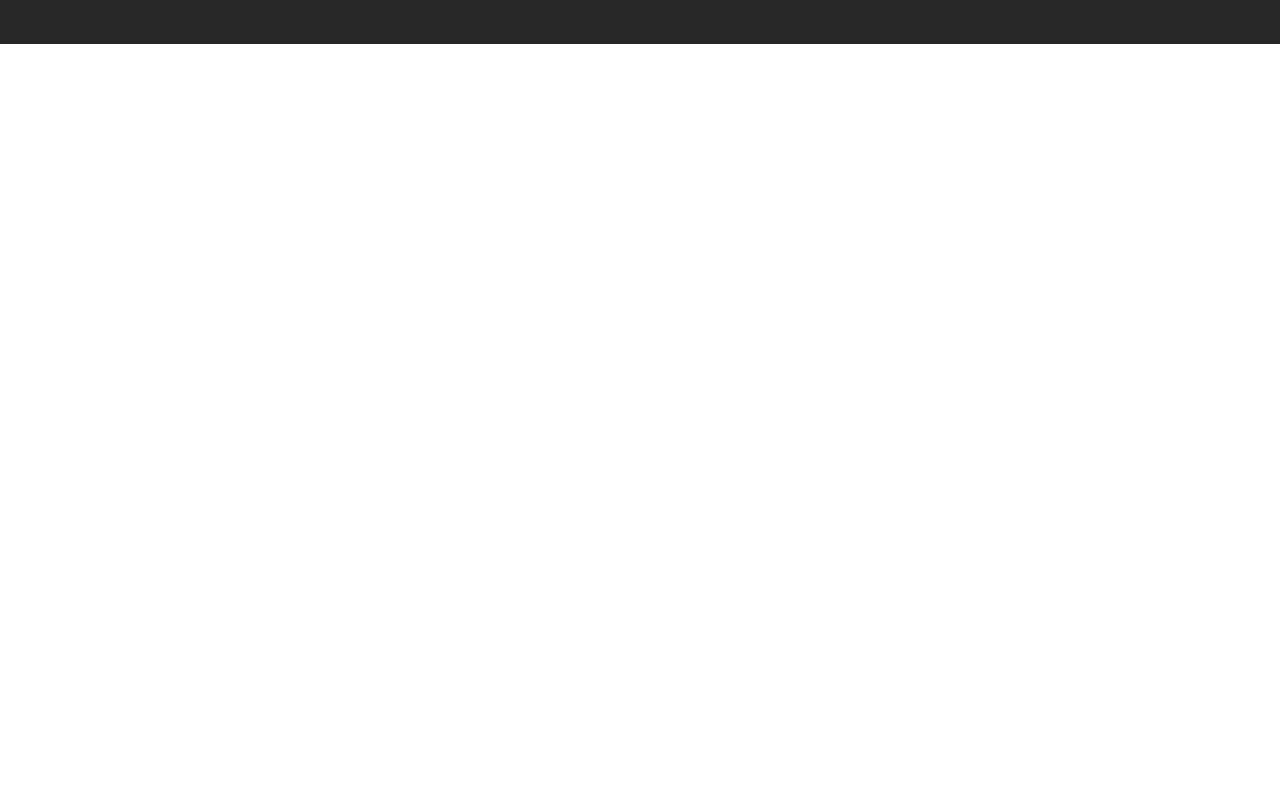
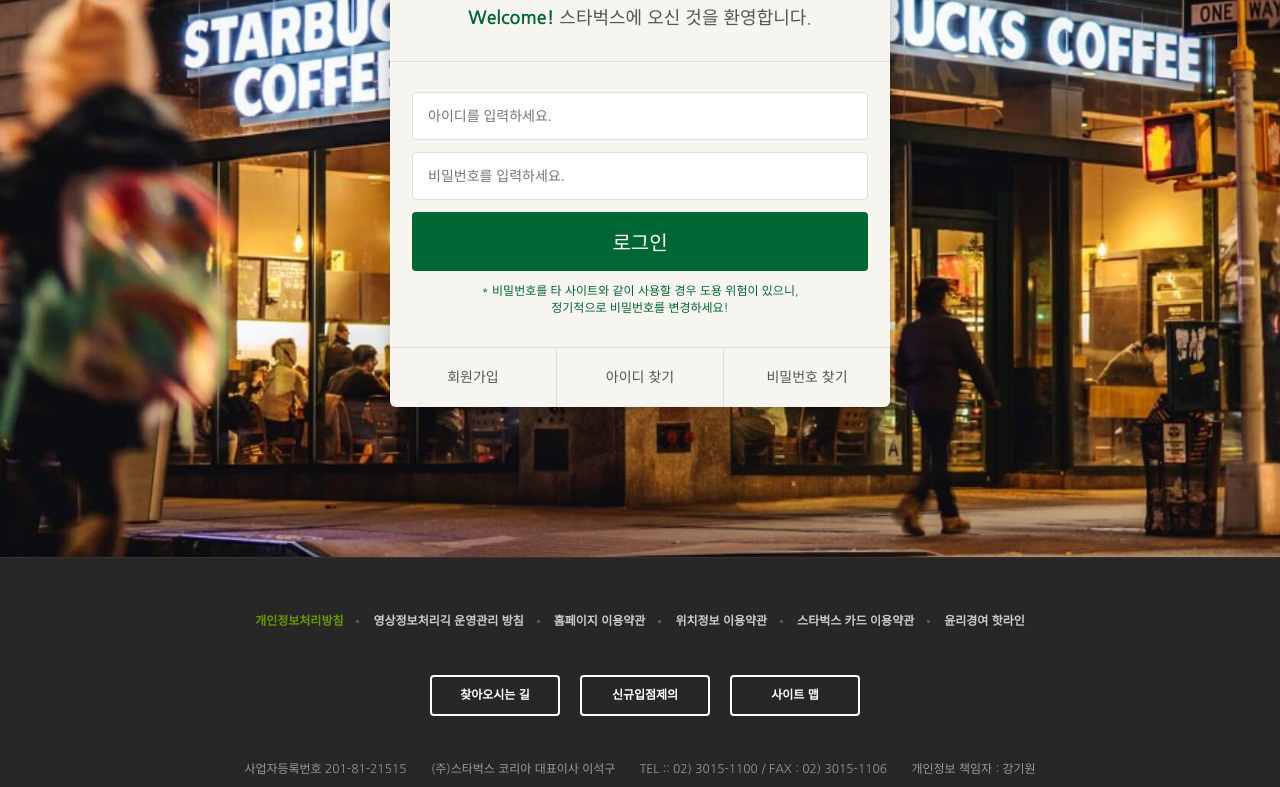
Before and after one commit to marugy/Starbucks_Homepage, a plain HTML site: page signin/index.html in a window 1280 px wide. Shown: the part 310-1097 px from the top of the page. Before the commit the page ends 800 px from the top, so only its background shows below. Drawn offline with nearby package versions, Linux system fonts and the light colour scheme.

Commit message:
로그인 페이지 완성

```diff
--- /dev/null
+++ b/css/signin.css
@@ -0,0 +1,91 @@
+.signin{
+  margin-top :120px;
+  padding: 100px 0 150px;
+  background-image: url('../images/signin_bg.jpg');
+  background-repeat: no-repeat;
+  background-position: center;
+  background-attachment: fixed;
+  background-size: cover;
+}
+.signin h1 {
+  color: #fff;
+  font-size: 30px;
+  font-weight: 700;
+  text-align: center;
+  margin-bottom: 24px;
+}
+
+.signin__card {
+  width: 500px;
+  margin: 0 auto;
+  border-radius: 6px;
+  background-color: #f6f5f0;
+  box-shadow: 2px 2px 20px rgba(0,0,0,.3);
+  color: #555;
+}
+
+.signin__card h2 {
+  padding: 30px;
+  font-size: 18px;
+  text-align: center;
+  border-bottom: 1px solid #ddd;
+}
+.signin__card h2 strong{
+  font-weight: 700;
+  color: #006633;
+}
+
+.signin__card form {
+  padding : 30px 22px;
+}
+
+.signin__card form input {
+  width: 100%;
+  margin-bottom: 12px;
+  padding: 15px;
+  border: 1px solid #ddd;
+  border-radius: 4px;
+  outline: none;
+  box-sizing: border-box;
+  font-size: 14px;
+}
+
+.signin__card form [type="submit"]{
+background-color: #063;
+border:none;
+color: #fff;
+font-size: 20px;
+cursor: pointer;
+}
+
+.signin__card form p{
+font-size: 12px;
+color: #063;
+text-align: center;
+}
+
+.signin__card .actions {
+  display: flex;
+  border-top: 1px solid #ddd;
+}
+
+.signin__card .actions a{
+  /* 증가너비 1비율 */
+  flex-grow: 1;
+  /* 기본 너비 */
+  flex-basis: 0;
+  /* 1대1대1로 만들어짐 */
+  text-align: center;
+  padding: 20px;
+  color: #555;
+  font-size: 14px;
+  border-right: 1px solid #ddd;
+}
+
+.signin__card .actions a:last-child{
+  border-right: none;
+}
+
+.signin__card .actions a:hover{
+text-decoration: underline;
+}
--- a/signin/index.html
+++ b/signin/index.html
@@ -27,7 +27,7 @@
   <link href="https://fonts.googleapis.com/css2?family=Nanum+Gothic:wght@400;700&display=swap" rel="stylesheet">
   <link rel="stylesheet" href="https://fonts.googleapis.com/icon?family=Material+Icons">
   <link rel="stylesheet" href="../css/common.css" />
-
+  <link rel="stylesheet" href="../css/signin.css">
   <script defer src="../js/common.js"></script>
 
 </head>
@@ -364,9 +364,27 @@
 
   </header>
 
-
+  <!-- SIGNIN -->
   <section class="signin">
-    <div class="inner"></div>
+    <h1>로그인</h1>
+    <div class="signin__card">
+      <h2>
+        <strong>Welcome!</strong> 스타벅스에 오신 것을 환영합니다.
+      </h2>
+      <form>
+        <input type="text" placeholder="아이디를 입력하세요." />
+        <input type="password" placeholder="비밀번호를 입력하세요." />
+        <input type="submit" value="로그인" />
+        <p>* 비밀번호를 타 사이트와 같이 사용할 경우 도용 위험이 있으니,<br/>
+          정기적으로 비밀번호를 변경하세요!
+        </p>
+      </form>
+      <div class="actions">
+        <a href="javascript:void(0)">회원가입</a>
+        <a href="javascript:void(0)">아이디 찾기</a>
+        <a href="javascript:void(0)">비밀번호 찾기</a>
+      </div>
+    </div>
   </section>
 
   <!-- FOTTER -->
@@ -407,4 +425,5 @@
 
 
 </body>
+
 </html>
```
Lines whose indentation alone changed are shown as unchanged.
